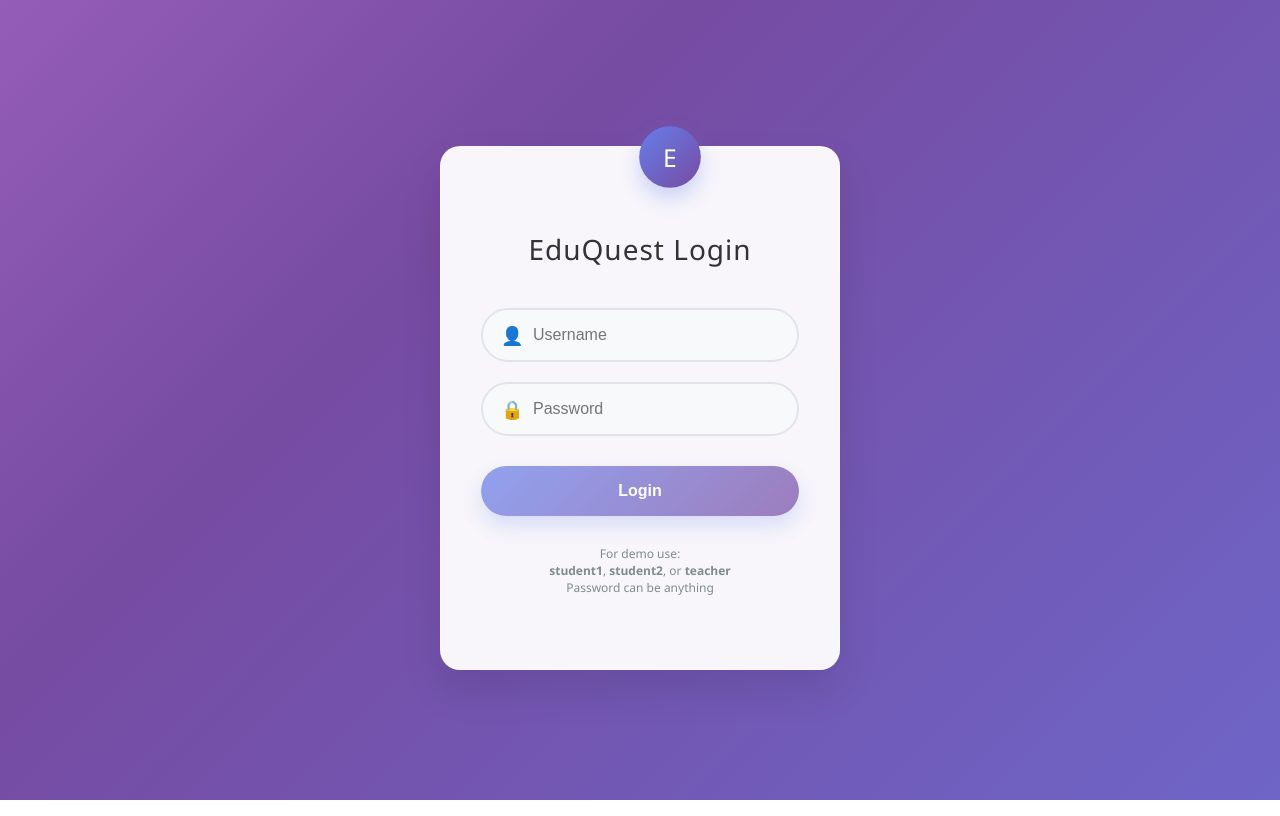
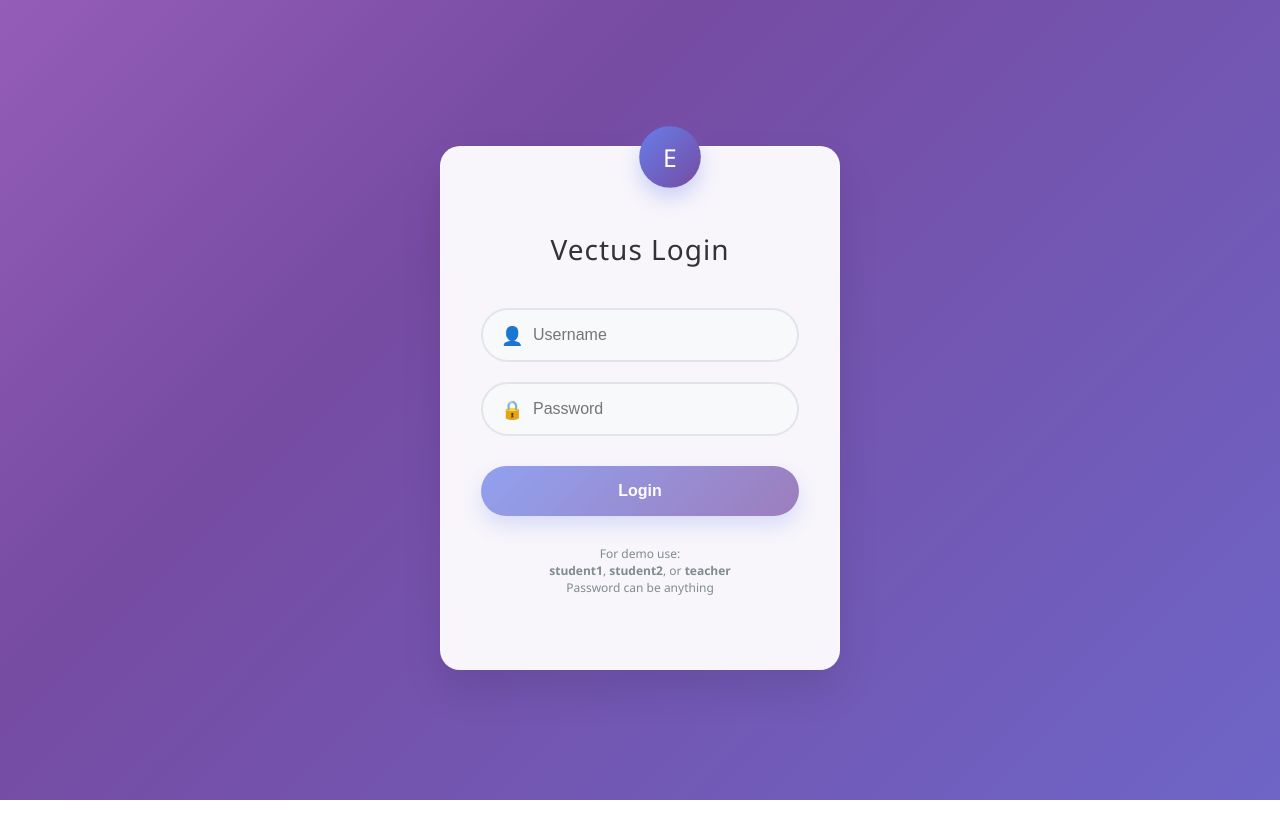
Before and after one commit to progdhan/EduQuest, a React (Vite) app: page /#/login in a window 1280 px wide. Built offline with nearby package versions, Linux system fonts and the light colour scheme.

Commit message:
Update Login.jsx

```diff
--- a/src/pages/Login.jsx
+++ b/src/pages/Login.jsx
@@ -234,7 +234,7 @@ export default function Login() {
                             transition: 'opacity 0.5s ease 0.2s', // Staggered entrance
                         }}
                     >
-                        EduQuest Login
+                        Vectus Login
                     </h2>
 
                     <div style={{ position: 'relative', marginBottom: '20px' }}>
```
